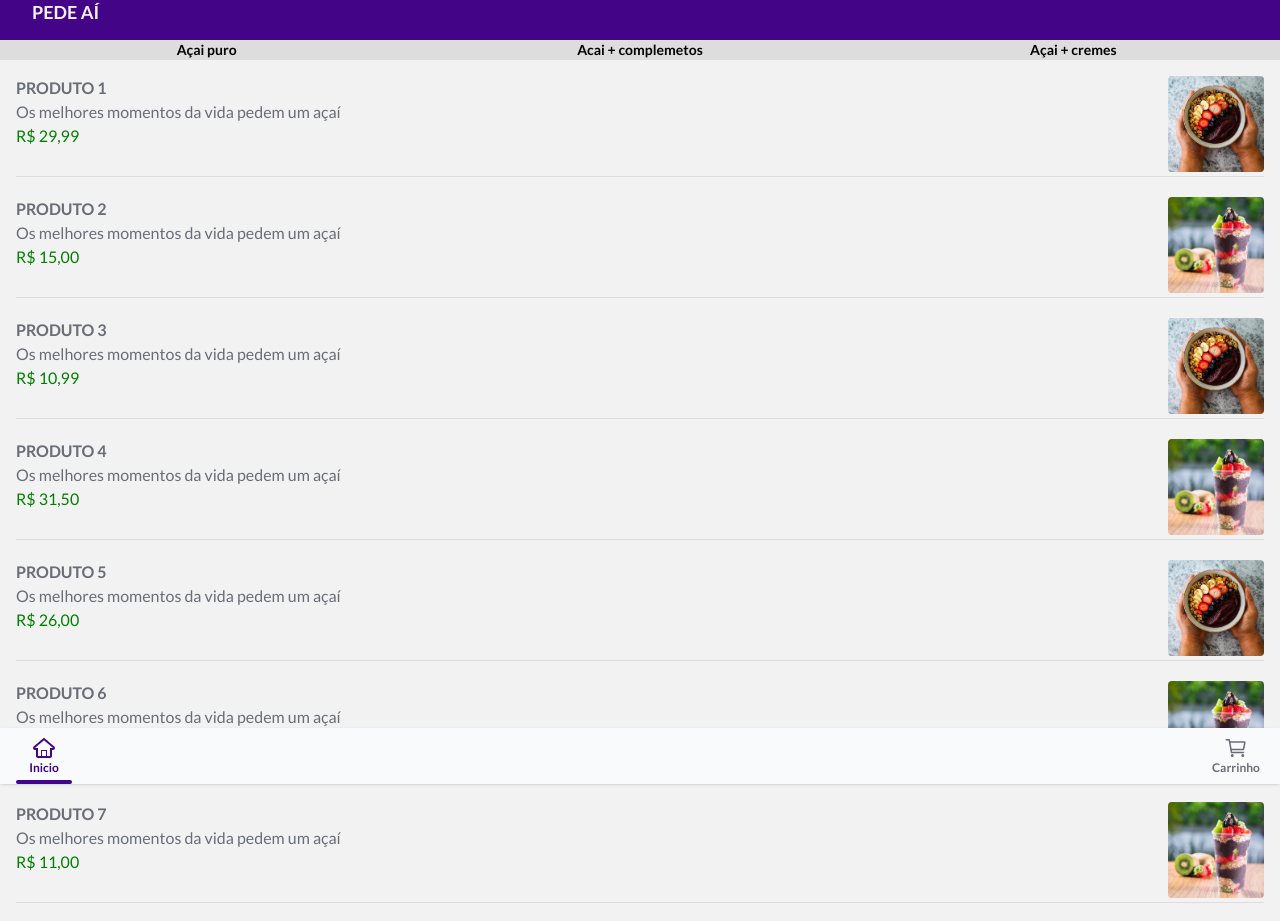
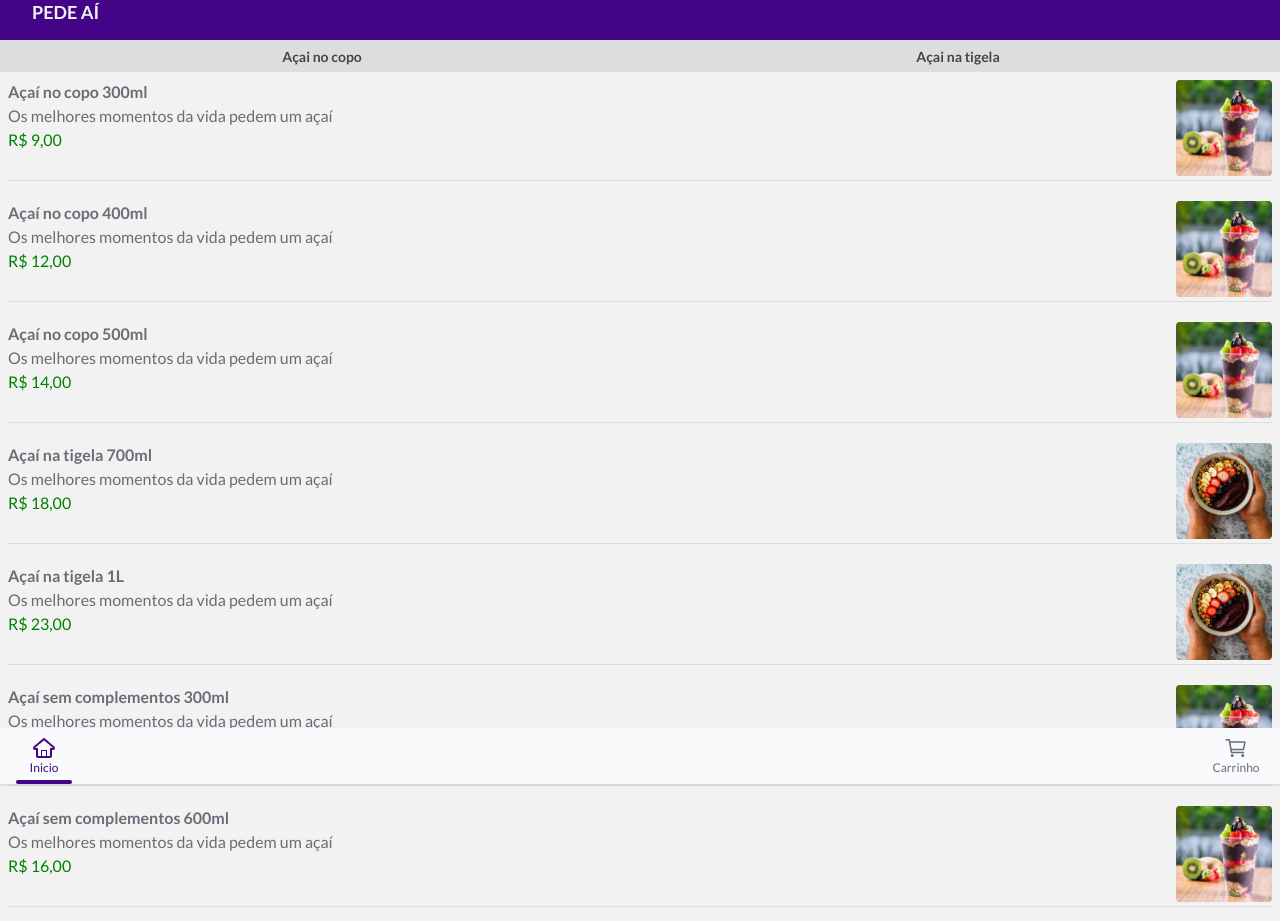
Before and after one commit to GledsonLucas111/PEDE-A-, a Next.js app: page / in a window 1280 px wide. Shown: the part 16-937 px from the top of the page. Built offline with nearby package versions, Linux system fonts and the light colour scheme.

Commit message:
atualizando component card

```diff
--- /dev/null
+++ b/src/app/(store)/(home)/card.tsx
@@ -0,0 +1,44 @@
+"use client";
+import Image from "next/image";
+import { useRouter } from "next/navigation";
+
+interface CardContentProps {
+  items: any[];
+  url?: string;
+}
+
+export function Card({ items, url }: CardContentProps) {
+  const { push } = useRouter();
+  return (
+    <div className="flex flex-col gap-5 justify-center px-2 $ pb-20 pt-2">
+      {items.map((item) => (
+        <div
+          key={item.id}
+          onClick={() => push(`${url}/${item.id}`)}
+          className="items-center"
+        >
+          <section className="flex justify-between">
+            <div className="flex flex-col items-start">
+              <p className="text-gray font-bold">{item.name}</p>
+              <p className="text-gray text-start">{item.description}</p>
+              <p className="text-green ">
+                {JSON.parse(item.price).toLocaleString("pt-BR", {
+                  style: "currency",
+                  currency: "BRL",
+                })}
+              </p>
+            </div>
+            <Image
+              src={item.image}
+              alt="imagem acai"
+              className="min-w-24 min-h-24 max-w-24 max-h-24 rounded object-cover ml-2"
+              width={100}
+              height={100}
+            />
+          </section>
+          <p className="w-full border-b border-white600 pt-1"></p>
+        </div>
+      ))}
+    </div>
+  );
+}
--- a/src/app/(store)/(home)/category.tsx
+++ b/src/app/(store)/(home)/category.tsx
@@ -9,21 +9,20 @@ import "swiper/css/navigation";
 
 export default function Category() {
   const CategoryItems = [
-    "Açai puro",
-    "Acai + complemetos",
-    "Açai + cremes",
-    "Cremes sem complementos",
+    "Açai no copo",
+    "Açai na tigela",
+    "Açaí sem complementos",
+    "Cremes",
     "Barcas",
   ];
 
   return (
-    <div className="bg-white600">
+    <div className="bg-white600 p-1">
       <Swiper
-        spaceBetween={20}
-        slidesPerView={3}
+        slidesPerView={2}
       >
         {CategoryItems.map((category) => {
-          return <div><SwiperSlide className=""><p className="font-bold text-sm">{category}</p></SwiperSlide></div>;
+          return <SwiperSlide className=""><button className="font-bold text-sm text-gray400 whitespace-nowrap">{category}</button></SwiperSlide>;
         })}
       </Swiper>
     </div>
--- a/src/app/(store)/(home)/page.tsx
+++ b/src/app/(store)/(home)/page.tsx
@@ -1,5 +1,4 @@
 "use client";
-import { Card } from "@/components/card";
 import Category from "@/app/(store)/(home)/category";
 import { Footer } from "@/components/footer";
 import Header from "@/components/header";
@@ -8,6 +7,7 @@ import { useRouter } from "next/navigation";
 import { useState } from "react";
 import { IoCartOutline } from "react-icons/io5";
 import { TiHomeOutline } from "react-icons/ti";
+import { Card } from "./card";
 
 export default function Home() {
   const items = useCartStore((state) => state.available);
@@ -31,13 +31,7 @@ export default function Home() {
       <Header />
       <Category />
       <div className="flex flex-col h-full">
-        <Card.Root>
-          <Card.Content
-            items={items}
-            inCart={false}
-            url="/product"
-          ></Card.Content>
-        </Card.Root>
+        <Card items={items} url="/product" />
       </div>
 
       <Footer.Root>
@@ -54,7 +48,6 @@ export default function Home() {
           text="Carrinho"
         ></Footer.Button>
       </Footer.Root>
-
     </div>
   );
 }
--- a/src/components/card/CardContent.tsx
+++ b/src/app/(store)/cart/card.tsx
@@ -5,32 +5,23 @@ import { HiTrash } from "react-icons/hi2";
 
 interface CardContentProps {
   items: any[];
-  url?: string;
-  inCart: boolean;
-  quantityInCart?: number;
   removeCart?: (id: string) => any;
 }
 
-export function CardContent({
+export function CardCart({
   items,
-  url,
-  inCart,
   removeCart
 }: CardContentProps) {
-  const { push } = useRouter();
   return (
     <div
-      className={`flex flex-col gap-5 justify-center px-2 ${
-        inCart ? `pt-16` : `pb-20 pt-2`
-      }`}
+      className="`flex flex-col gap-5 justify-center px-2 pt-16"
     >
       {items.map((item) => (
         <div
           key={item.id}
-          onClick={url ? () => push(`${url}/${item.id}`) : () => null}
-          className={`items-center ${inCart?"flex  justify-between": "" }`}
+          className="items-centerflex  justify-between"
         >
-            <section className={`flex justify-between ${inCart? "flex-row-reverse gap-2" : ""}`}>
+            <section className="flex justify-between flex-row-reverse gap-2">
               <div className="flex flex-col items-start">
                 <p className="text-gray font-bold">{item.name}</p>
                 <p className="text-gray text-start">{item.description}</p>
@@ -42,23 +33,18 @@ export function CardContent({
                 </p>
               </div>
               <Image
-                src={`${item.image}`}
+                src={item.image}
                 alt="imagem acai"
-                className="min-w-24 min-h-24 max-w-24 max-h-24 rounded object-cover"
+                className="min-w-24 min-h-24 max-w-24 max-h-24 rounded object-cover ml-2"
                 width={100}
                 height={100}
               />
             </section>
-            {inCart ? (
               <section className="flex gap-1 items-center">
                 <button className="h-7 text-red mr-3 text-xl text-center active:text-green">
                   <HiTrash />
                 </button>
               </section>
-            ) : null}
-          {inCart ? null : (
-            <p className="w-full border-b border-white600 pt-1"></p>
-          )}
         </div>
       ))}
     </div>
--- a/src/app/(store)/cart/page.tsx
+++ b/src/app/(store)/cart/page.tsx
@@ -1,10 +1,10 @@
 "use client";
-import { Card } from "@/components/card";
 import { Footer } from "@/components/footer";
 import { useCartStore } from "@/globalStateCar/CartStore";
 import { useRouter } from "next/navigation";
-import { useEffect, useState } from "react";
+import { useEffect } from "react";
 import { MdArrowBackIosNew } from "react-icons/md";
+import { CardCart } from "./card";
 
 export default function Checkout() {
   const { push } = useRouter();
@@ -37,9 +37,7 @@ export default function Checkout() {
       </div>
 
       <div className="flex flex-col ">
-        <Card.Root>
-          <Card.Content items={items} inCart={true} quantityInCart={1} removeCart={()=> removeCart("1")}/>
-        </Card.Root>
+        <CardCart items={items}/>
 
         <div className="pb-24 pt-4 flex justify-center">
         <button
--- a/src/app/globals.css
+++ b/src/app/globals.css
@@ -16,6 +16,5 @@ html,body {
 .swiper-wrapper {
   text-align: center;
   display: flex;
-
   align-items: center;
 }
--- a/src/components/card/CardRoot.tsx
+++ /dev/null
@@ -1,10 +0,0 @@
-"use client";
-
-import { ReactNode } from "react";
-
-interface CardRootProps {
-  children: ReactNode;
-}
-export default function CardRoot({ children }: CardRootProps) {
-  return <div className="flex flex-col gap-2 pt-2 px-2 h-full">{children}</div>;
-}
--- a/src/components/card/index.tsx
+++ /dev/null
@@ -1,9 +0,0 @@
-"use client";
-
-import { CardContent } from "./CardContent";
-import CardRoot from "./CardRoot";
-
-export const Card = {
-  Root: CardRoot,
-  Content: CardContent,
-}
--- a/src/components/footer/FooterButton.tsx
+++ b/src/components/footer/FooterButton.tsx
@@ -22,7 +22,7 @@ export default function FooterButton({ goTo, active, icon, text }: ButtonProps)
         {icon}
       </p>
       <p
-        className={`text-xs font-bold ${active ? "text-purple" : "text-gray"}`}
+        className={`text-xs ${active ? "text-purple" : "text-gray"}`}
       >
         {text}
       </p>
--- a/src/data/dataProducts.ts
+++ b/src/data/dataProducts.ts
@@ -1,68 +1,108 @@
-
-export const initialItems: any = [{
+export const initialItems: any = [
+  {
     id: "1",
-  name: 'PRODUTO 1',
-  description: 'Os melhores momentos da vida pedem um açaí',
-  price: '29.99',
-  image: '/images/acai1.jpeg',
+    name: "Açaí no copo 300ml",
+    description: "Os melhores momentos da vida pedem um açaí",
+    price: "9.00",
+    image: "/images/acai-2.jpg",
+    category: "Açai no copo"
   },
   {
     id: "2",
-  name: 'PRODUTO 2',
-  description: 'Os melhores momentos da vida pedem um açaí',
-  price: '15.00',
-  image: '/images/acai-2.jpg',
+    name: "Açaí no copo 400ml",
+    description: "Os melhores momentos da vida pedem um açaí",
+    price: "12.00",
+    image: "/images/acai-2.jpg",
+    category: "Açai no copo"
   },
   {
     id: "3",
-  name: 'PRODUTO 3',
-  description: 'Os melhores momentos da vida pedem um açaí',
-  price: '10.99',
-  image: '/images/acai1.jpeg',
+    name: "Açaí no copo 500ml",
+    description: "Os melhores momentos da vida pedem um açaí",
+    price: "14.00",
+    image: "/images/acai-2.jpg",
+    category: "Açai no copo"
   },
   {
     id: "4",
-  name: 'PRODUTO 4',
-  description: 'Os melhores momentos da vida pedem um açaí',
-  price: '31.50',
-  image: '/images/acai-2.jpg',
+    name: "Açaí na tigela 700ml",
+    description: "Os melhores momentos da vida pedem um açaí",
+    price: "18.00",
+    image: "/images/acai1.jpeg",
+    category: "Açai na tigela"
   },
+  ,
   {
     id: "5",
-  name: 'PRODUTO 5',
-  description: 'Os melhores momentos da vida pedem um açaí',
-  price: '26.00',
-  image: '/images/acai1.jpeg',
+    name: "Açaí na tigela 1L",
+    description: "Os melhores momentos da vida pedem um açaí",
+    price: "23.00",
+    image: "/images/acai1.jpeg",
+    category: "Açai na tigela"
   },
   {
     id: "6",
-  name: 'PRODUTO 6',
-  description: 'Os melhores momentos da vida pedem um açaí',
-  price: '20.00',
-  image: '/images/acai-2.jpg',
+    name: "Açaí sem complementos 300ml",
+    description: "Os melhores momentos da vida pedem um açaí",
+    price: "13.00",
+    image: "/images/acai-2.jpg",
+    category: "Açai sem complementos"
   },
   ,
   {
     id: "7",
-  name: 'PRODUTO 7',
-  description: 'Os melhores momentos da vida pedem um açaí',
-  price: '11.00',
-  image: '/images/acai-2.jpg',
+    name: "Açaí sem complementos 600ml",
+    description: "Os melhores momentos da vida pedem um açaí",
+    price: "16.00",
+    image: "/images/acai-2.jpg",
+    category: "Açai sem complementos"
   },
-,
   {
     id: "8",
-  name: 'PRODUTO 8',
-  description: 'Os melhores momentos da vida pedem um açaí',
-  price: '12.00',
-  image: '/images/acai-2.jpg',
+    name: "Açaí sem complementos 900ml",
+    description: "Os melhores momentos da vida pedem um açaí",
+    price: "19.00",
+    image: "/images/acai-2.jpg",
+    category: "Açai sem complementos"
   },
-,
   {
     id: "9",
-  name: 'PRODUTO 9',
-  description: 'Os melhores momentos da vida pedem um açaí',
-  price: '10.00',
-  image: '/images/acai-2.jpg',
+    name: "Cremes 500ml",
+    description: "Os melhores momentos da vida pedem um açaí",
+    price: "15.00",
+    image: "/images/acai-2.jpg",
+    category: "Cremes"
   },
-]
+  {
+    id: "10",
+    name: "Cremes 700ml",
+    description: "Os melhores momentos da vida pedem um açaí",
+    price: "20.00",
+    image: "/images/acai-2.jpg",
+    category: "Cremes"
+  },
+  {
+    id: "11",
+    name: "Barca P",
+    description: "Os melhores momentos da vida pedem um açaí",
+    price: "20.00",
+    image: "/images/acai-2.jpg",
+    category: "Barca"
+  },
+  {
+    id: "12",
+    name: "Barca M",
+    description: "Os melhores momentos da vida pedem um açaí",
+    price: "35.00",
+    image: "/images/acai-2.jpg",
+    category: "Barca"
+  },
+  {
+    id: "13",
+    name: "Barca G",
+    description: "Os melhores momentos da vida pedem um açaí",
+    price: "45.00",
+    image: "/images/acai-2.jpg",
+    category: "Barca"
+  },
+];
--- a/src/globalStateCar/CartStore.tsx
+++ b/src/globalStateCar/CartStore.tsx
@@ -7,6 +7,7 @@ export type Item = {
   description: string;
   price: string;
   image: string;
+  category?: string;
 };
 
 
--- a/tailwind.config.ts
+++ b/tailwind.config.ts
@@ -18,6 +18,7 @@ const config: Config = {
         'blue': '#4682A9',
         'cian': '#91C8E4',
         'gray': '#686D76',
+        'gray400': '#464646',
         'purple':'#440487',
       }
     },
```
Lines whose indentation alone changed are shown as unchanged.
